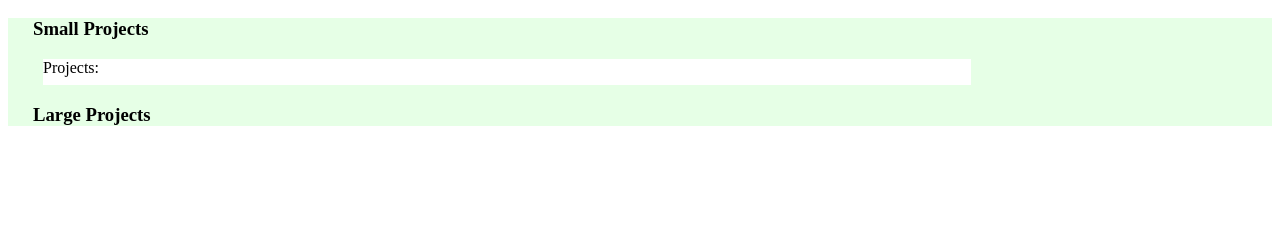
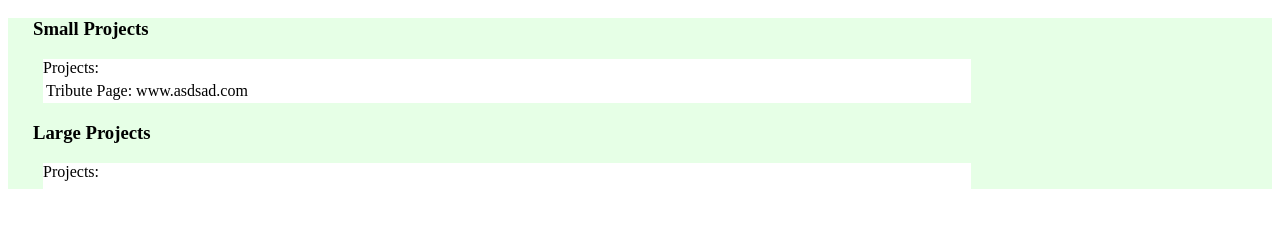
Before and after one commit to DevTrammell97/Portfolio, a plain HTML site: page index.html in a window 1280 px wide. Shown: the part 48-276 px from the top of the page. Drawn offline with Linux system fonts and the light colour scheme.

Commit message:
Update index.html

```diff
--- a/index.html
+++ b/index.html
@@ -6,16 +6,27 @@
 
   <div id="small-table">
    <table>
-      <th>
-        <tr>Projects:</tr>
-      </th>
+      <tr>Projects:</tr>
+     <tr>
+       <td>Tribute Page:</td>
+       <td>www.asdsad.com</td>
+     </tr>
+
    </table>
   </div>
 
   </div>
 
   <div id="large-container">
-  <h3>Large Projects</h3>
+    <h3>Large Projects</h3>
+
+    <div id="large-table">
+      <table>
+          <th>
+            <tr>Projects:</tr>
+          </th>
+      </table>
+    </div>
   </div>
 </div>
 
@@ -40,4 +51,9 @@
     margin: 10px;
     color: black;
   }
+  #large-table {
+    background-color: white;
+    margin: 10px;
+    color: black;
+  }
 </style>
```
